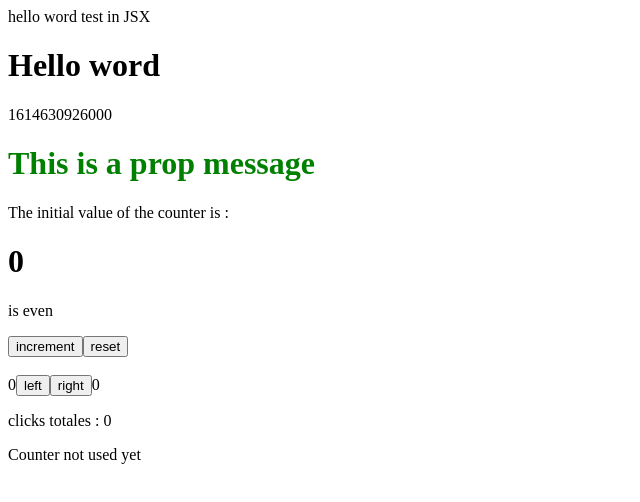
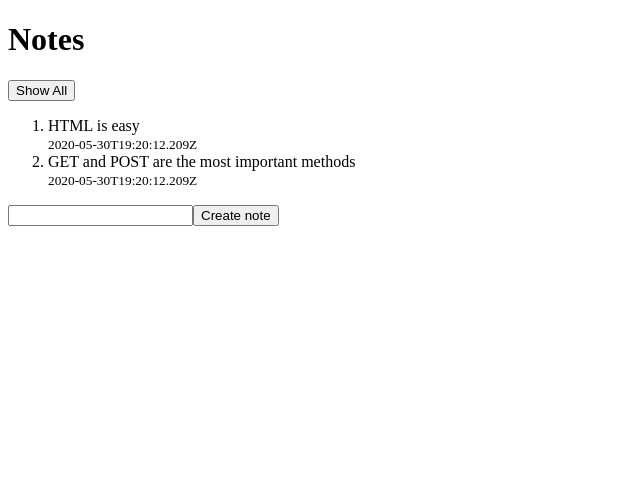
Before and after one commit to scavonemf/bootcamp, a React (Create React App) app: page / in a window 1280 px wide. Shown: the top 502 px of the page, without its empty margins (0-640 px from the left). Built offline with nearby package versions, Linux system fonts and the light colour scheme.

Commit message:
add form class 3

```diff
--- a/src/App.js
+++ b/src/App.js
@@ -1,10 +1,66 @@
-import TestApp from './components/testApp';
+import { useState } from 'react'
+import { Note } from './components/note'
 
-const App = () => {
+
+
+const App = (props) => {
+
+  const [notes, setNotes] = useState(props.notes)
+
+  const [newNote, setNewNote] = useState('')
+  const [showAll, setShowAll] = useState(false)
+
+  const handleChange = (event) => {
+    setNewNote(event.target.value)
+  }
+
+  const handleSubmit = (event) => {
+
+    event.preventDefault()
+
+    const noteToAddToState = {
+      id: notes.length + 1,
+      content: newNote,
+      date: new Date().toISOString(),
+      important: Math.random() < 0.5
+    }
+
+    console.log(noteToAddToState)
+
+    // setNotes(notes.concat(noteToAddToState))
+    setNotes([...notes, noteToAddToState])
+    setNewNote('')
+  }
+
+  const handleShowAll = () => {
+    setShowAll(() => !showAll)
+  }
+
+  // if (!notes) {
+  //   return 'not notes'
+  // }
 
   return (
     <div className="App">
-      <TestApp />
+      <h1>Notes</h1>
+      <button onClick={handleShowAll}>
+        {showAll ? "Show only important" : "Show All"}
+      </button>
+      <ol>
+        {notes
+          .filter(note => {
+            if (showAll === true) return true;
+            return note.important === true
+          })
+          .map(note =>
+            <Note key={note.id} content={note.content} date={note.date} />
+          )}
+      </ol>
+
+      <form onSubmit={handleSubmit}>
+        <input value={newNote} type="text" onChange={handleChange} />
+        <button>Create note</button>
+      </form>
     </div>
   );
 }
--- /dev/null
+++ b/src/components/note.js
@@ -0,0 +1,8 @@
+export const Note = ({ id, content, date }) => {
+  return (
+    <li>
+      {content} <br />
+      <small><time>{date}</time></small>
+    </li>
+  )
+}
--- a/src/index.js
+++ b/src/index.js
@@ -3,7 +3,28 @@ import ReactDOM from 'react-dom';
 
 import App from './App'
 
+const notes = [
+  {
+    id: 1,
+    content: 'HTML is easy',
+    date: '2020-05-30T19:20:12.209Z',
+    important: true,
+  },
+  {
+    id: 2,
+    content: 'Browser can execute only Javascript',
+    date: '2020-05-30T19:20:12.209Z',
+    important: false,
+  },
+  {
+    id: 3,
+    content: 'GET and POST are the most important methods',
+    date: '2020-05-30T19:20:12.209Z',
+    important: true,
+  }
+]
+
 const rootElement = document.getElementById('root')
 
 
-ReactDOM.render(<App />, rootElement);
+ReactDOM.render(<App notes={notes} />, rootElement);
```
